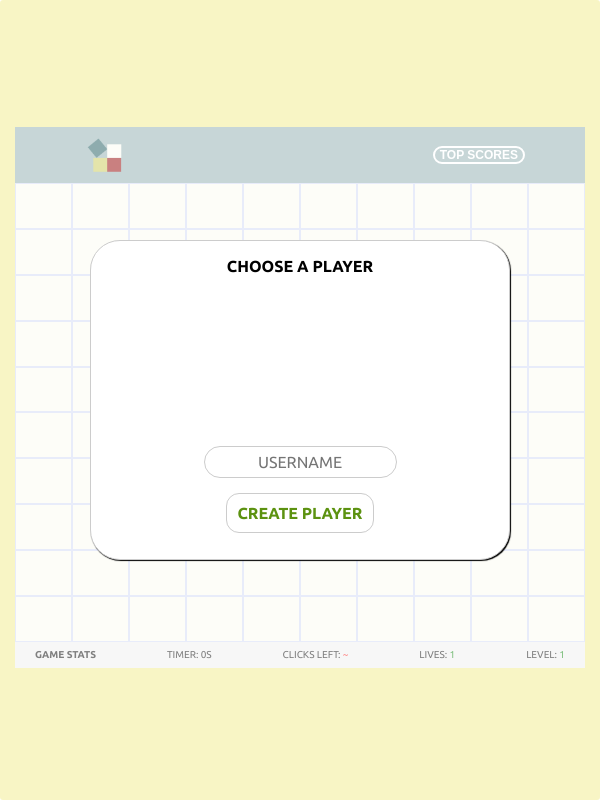
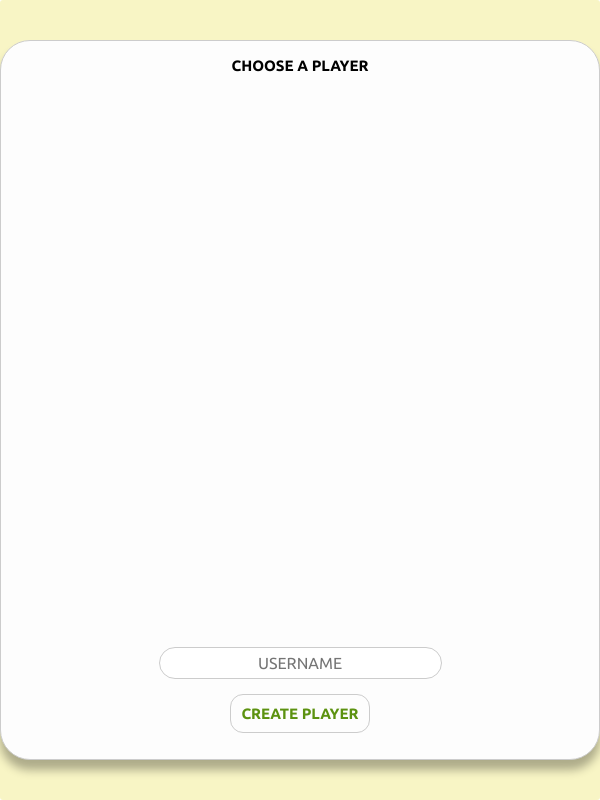
Before and after one commit to MilGard91/click-the-box, a React app: page / in a window 600 px wide. Built offline with nearby package versions, Linux system fonts and the light colour scheme.

Commit message:
styling done

```diff
--- a/src/components/Levels/Levels.css
+++ b/src/components/Levels/Levels.css
@@ -33,3 +33,11 @@
     color: rgb(0, 185, 185);
     border: 1px solid rgb(0, 185, 185);
 }
+
+@media only screen and (max-width: 600px) and (max-height: 300px) and (orientation: landscape) {
+    .Level {
+        height: 2.5rem;
+        width: 2.5rem;
+        font-size: 1.2rem;
+    }
+}
--- a/src/components/Players/Players.css
+++ b/src/components/Players/Players.css
@@ -37,7 +37,7 @@
     border: none;
     color: rgb(40, 40, 255);
     font-family: inherit;
-    font-size: 1.6rem;
+    font-size: inherit;
     font-weight: 700;
     outline: none;
     padding: 1rem;
--- a/src/components/TSL/Toolbar/Toolbar.css
+++ b/src/components/TSL/Toolbar/Toolbar.css
@@ -15,8 +15,14 @@
         width: 95%;
     }
 }
-@media only screen and (max-width: 600px) {
+@media only screen and (max-width: 600px) and (orientation: portrait){
     .Toolbar {
         width: 95%;
     }
 }
+
+@media only screen and (max-width: 600px) and (max-height: 300px) and (orientation: landscape){
+    .Toolbar {
+        width: 75%;
+    }
+}
--- a/src/components/UI/Modal/Modal.css
+++ b/src/components/UI/Modal/Modal.css
@@ -2,30 +2,34 @@
     display: flex;
     justify-content: center;
     text-align: center;
-    position: fixed;
+    position: absolute;
+    left: 15%;
+    top: 50%;
     z-index: 500;
-    background-color: white;
-    width: 100%;
+    background-color: #fdfdfd;
+    width: 70%;
     border: 1px solid #ccc;
-    box-shadow: 1px 1px 1px black;
+    box-shadow: 0 1rem 1rem rgba(0, 0, 0, .3);
     padding: 1.6rem;
+    max-height: 40%;
     height: 90%;
     box-sizing: border-box;
     transition: all 0.3s ease-out;
     border-radius: 3rem;
 }
 
-@media (min-width: 500px) {
+@media (max-width: 600px) {
     .Modal {
-        width: 70%;
-        max-height: 60%;
-        left: 15%;
-        top: 30%;
+        width: 100%;
+        max-height: 90vh;
+        left: 0;
+        top: 50%;
     }
 }
 
-@media (min-width: 500px) and (min-height: 700px) {
+
+@media only screen and (max-width: 600px) and (max-height: 300px) and (orientation: landscape){
     .Modal {
-        max-height: 40%;
+        height: 25rem;
     }
 }
--- a/src/components/UI/Modal/Modal.js
+++ b/src/components/UI/Modal/Modal.js
@@ -18,7 +18,7 @@ class Modal extends Component {
         <div
           className={classes.Modal}
           style={{
-            transform: this.props.show ? 'translateY(0)' : 'translateY(-100vh)',
+            transform: this.props.show ? 'translateY(-50%)' : 'translateY(-200vh)',
             opacity: this.props.show ? '1' : '0',
           }
         }
--- a/src/containers/Board/Board.css
+++ b/src/containers/Board/Board.css
@@ -1,6 +1,6 @@
 .Board {
     width: 100%;
-    height: 90%;
+    height: 95%;
     margin: 0px;
 }
 .Modal {
@@ -19,9 +19,8 @@
   margin-bottom: 1.5rem;
 }
 
-@media only screen and (max-width:320px) {
-    .Board {
-        margin:0
+@media only screen and (max-width: 600px) {
+    .Modal{
+        font-size: 1.3rem;
     }
-
 }
--- a/src/containers/Board/Board.js
+++ b/src/containers/Board/Board.js
@@ -18,35 +18,33 @@ class Board extends Component {
       case 'Win':
         finishMessage = (
           <div className={classes.Modal}>
-            <div>
             <p>{this.props.finishMessage}{this.props.level - 1}</p>
             <Button btnType="Lost" clicked={this.props.onSwitchPlayer}>CHANGE PLAYER</Button>
             <Button btnType="Lost" clicked={this.props.onSwitchLvl}>SELECT A LEVEL</Button>
             <Button btnType="Win" clicked={this.props.onNextLvl}>CONTINUE</Button>
-            </div>
           </div>
         );
         break;
       case 'Lost':
         finishMessage = (
           <div className={classes.Modal}>
-            <div>
+
             <p>{this.props.finishMessage}</p>
             <Button btnType="Lost" clicked={this.props.onSwitchPlayer}>CHANGE PLAYER</Button>
             <Button btnType="Lost" clicked={this.props.onSwitchLvl}>SELECT A LEVEL</Button>
             <Button btnType="Win" clicked={this.props.onNextLvl}>REPLAY</Button>
-            </div>
+
           </div>
         );
         break;
       case 'AllLost':
         finishMessage = (
           <div className={classes.Modal}>
-            <div>
+
             <p>{this.props.finishMessage}</p>
             <Button btnType="Lost" clicked={this.props.onSwitchPlayer}>CHANGE PLAYER</Button>
             <Button btnType="Win" clicked={this.props.onNextLvl}>START OVER</Button>
-            </div>
+
           </div>
         );
         break;
--- a/src/containers/Stats/Stats.css
+++ b/src/containers/Stats/Stats.css
@@ -33,9 +33,23 @@
 .Modal p{
     margin-bottom: 1.5rem;
 }
-
-@media only screen and (max-width: 600px) {
+@media only screen and (max-width: 600px),
+       only screen and (max-width:1100px) and (orientation: landscape) {
     .Stats {
         font-size: 1rem;
     }
+    .Modal {
+        font-size: 1.5rem;
+    }
+
 }
+
+@media only screen and (max-width: 600px) and (max-height: 300px) and (orientation: landscape){
+    .Stats {
+        font-size: .8rem;
+    }
+    .Modal,
+    .Modal p {
+        font-size: 1rem;
+    }
+}
--- a/src/containers/Stats/Stats.js
+++ b/src/containers/Stats/Stats.js
@@ -121,7 +121,7 @@ class Stats extends Component {
           break;
         case 'WRONG USERNAME':
           modalInventory = (
-            <div>
+            <div className={classes.Modal}>
               <p>{this.state.userMessage}</p>
               <Button btnType="Win" clicked={this.props.onRetryUsername}>RETRY</Button>
             </div>
@@ -129,16 +129,17 @@ class Stats extends Component {
           break;
         case 'TOP SCORES':
           modalInventory = (
-            <div style={{ height: '100%' }}>
-              <h2>TOP SCORES</h2>
+            <div className={classes.Modal} style={{ height: '100%' }}>
+              <p>TOP SCORES</p>
               <Scores list={this.props.scores} clicked={this.props.onShowCharts} />
+              <Button btnType="Lost" clicked={this.props.onHideTopScores}>CLOSE</Button>
             </div>
           );
           break;
         case 'CHART':
           modalInventory = (
-            <div style={{ height: '100%' }}>
-              <h2>LEVEL {this.props.chartLevel.length}</h2>
+            <div style={{ height: '100%' }} className={classes.Modal}>
+              <p>LEVEL {this.props.chartLevel.length}</p>
               <Chart times={this.props.chartLevel} clicked={this.props.onHideChart} />
             </div>
           );
@@ -175,6 +176,7 @@ Stats.propTypes = {
   onSelectPlayer: PropTypes.func.isRequired,
   onShowCharts: PropTypes.func.isRequired,
   onSubmit: PropTypes.func.isRequired,
+  onHideTopScores: PropTypes.func.isRequired,
   players: PropTypes.arrayOf(PropTypes.string).isRequired,
   gameFinished: PropTypes.bool.isRequired,
   gameStarted: PropTypes.bool.isRequired,
@@ -222,6 +224,7 @@ const mapDispatchToProps = dispatch => (
     onRetryUsername: () => dispatch(actions.retryUsername()),
     onShowCharts: chartLevel => dispatch(actions.showCharts(chartLevel)),
     onHideChart: () => dispatch(actions.hideChart()),
+    onHideTopScores: () => dispatch(actions.showTopScores()),
   });
 
 export default connect(mapStateToProps, mapDispatchToProps)(Stats);
--- a/src/hoc/Layout/Layout.css
+++ b/src/hoc/Layout/Layout.css
@@ -3,6 +3,7 @@
     flex-direction: column;
     justify-content: center;
     align-items: center;
+
     width: 100%;
     height: 100vh;
     margin: 0 auto;
@@ -22,17 +23,31 @@
     height: 85vh;
     display: flex;
     flex-direction: column;
+    box-shadow: 0 2rem 3rem rgba(0, 0, 0, .4);
 }
 
 @media only screen and (max-width:1100px) and (orientation: portrait) {
+
     .Layout {
-        height: 85vw;
+        height: 80.75vw;
         width: 95%;
     }
 }
-@media only screen and (max-width: 600px){
+@media only screen and (max-width: 600px) and (orientation: portrait){
+
     .Layout {
-        height: 85vw;
+        height: 80.75vw;
         width: 95%;
     }
 }
+
+@media only screen and (max-width: 600px) and (max-height: 300px) and (orientation: landscape){
+    .Container {
+        width: 100%;
+        height: 70vw;
+    }
+    .Layout {
+        height: 63.75vw;
+        width: 75%;
+    }
+}
```
Lines whose indentation alone changed are shown as unchanged.
